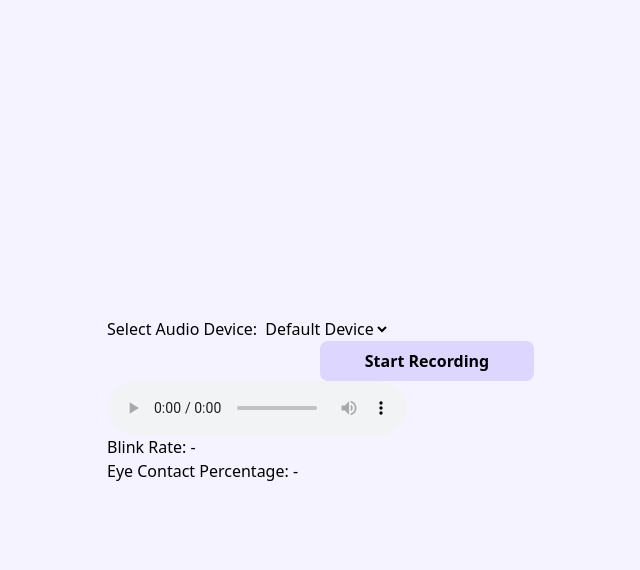
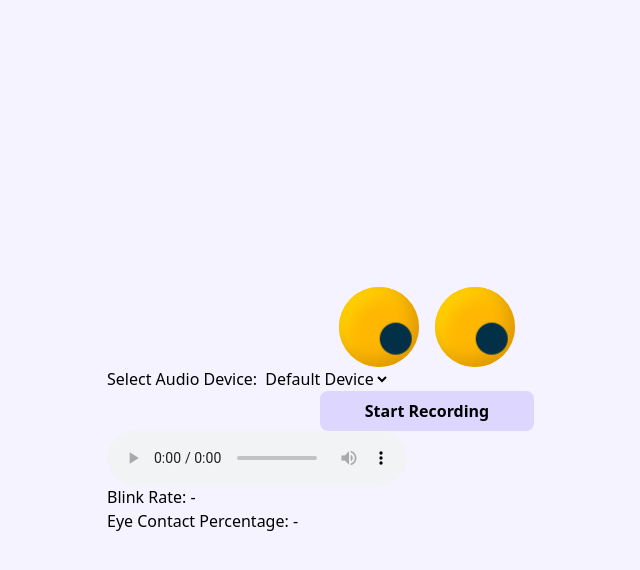
Before and after one commit to LaurenS419/helphelp, a Flask app: template templates/interview.html in a window 1280 px wide. Shown: the top 570 px of the page, without its empty margins (213-853 px from the left). Run offline with Flask 3, Linux system fonts and the light colour scheme; the template is opened without the code that fills it, so the values that code supplies are empty; style sheets or scripts are compiled from the project's sources.

Commit message:
template eyes

```diff
--- a/templates/interview.html
+++ b/templates/interview.html
@@ -6,11 +6,74 @@
     <meta name="viewport" content="width=device-width, initial-scale=1.0">
     <title>Audio Recorder</title>
     <link href="../static/output.css" rel="stylesheet">
+
+    <!-- Add the CSS for the animated eyes -->
+    <style>
+        .uiverse-io {
+            display: flex;
+            gap: 1rem;
+            justify-content: center;
+            align-items: center;
+            margin-top: 20px;
+        }
+
+        .eye {
+            background: #ffb703;
+            width: 80px;
+            height: 80px;
+            display: flex;
+            justify-content: center;
+            align-items: center;
+            border-radius: 50%;
+            position: relative;
+            overflow: hidden;
+            box-shadow: inset -8px -8px 16px #e09b00, inset 8px 8px 16px #ffd303;
+        }
+
+        .eyeball {
+            background: #023047;
+            width: 32px;
+            height: 32px;
+            border-radius: 50%;
+            position: absolute;
+            animation: eyeball-move 5s ease-in-out infinite;
+        }
+
+        @keyframes eyeball-move {
+
+            0%,
+            100% {
+                transform: translate(0, 0);
+            }
+
+            25% {
+                transform: translate(20px, 10px);
+            }
+
+            50% {
+                transform: translate(0, 20px);
+            }
+
+            75% {
+                transform: translate(-20px, -10px);
+            }
+        }
+    </style>
 </head>
 
 <body class="">
     <div class="w-1/2">
         <h2>{{ question }}</h2>
+
+        <div class="uiverse-io">
+            <div class="eye">
+                <div class="eyeball"></div>
+            </div>
+            <div class="eye">
+                <div class="eyeball"></div>
+            </div>
+        </div>
+
         <label for="audioDeviceSelect">Select Audio Device:</label>
         <select id="audioDeviceSelect">
             <option value="">Default Device</option>
```
